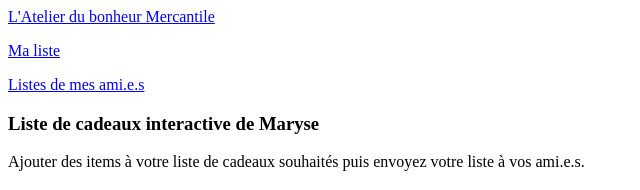
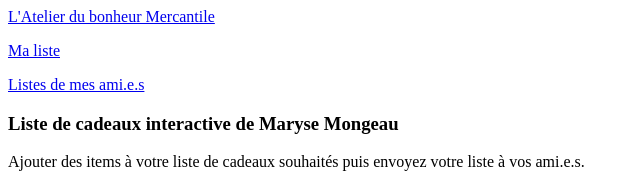
Before and after one commit to vivgxojo/S1-Intro-main, a plain HTML site: page index.html in a window 1280 px wide. Shown: the top 190 px of the page, without its empty margins (0-640 px from the left). Drawn offline with Linux system fonts and the light colour scheme.

Commit message:
Ajouter nom de famille

```diff
--- a/index.html
+++ b/index.html
@@ -17,7 +17,7 @@
         <a class="nav-link" aria-current="page" href="#">Listes de mes ami.e.s</a>
       </p>
     </div>
-    <h3>Liste de cadeaux interactive de Maryse</h3>
+    <h3>Liste de cadeaux interactive de Maryse Mongeau</h3>
     <p class="text-muted ms-1 mb-3">Ajouter des items à votre liste de cadeaux souhaités puis envoyez votre liste à vos
                                     ami.e.s.</p>
     <h4 class="mb-3">Ajouter un item à la liste</h4>
```
